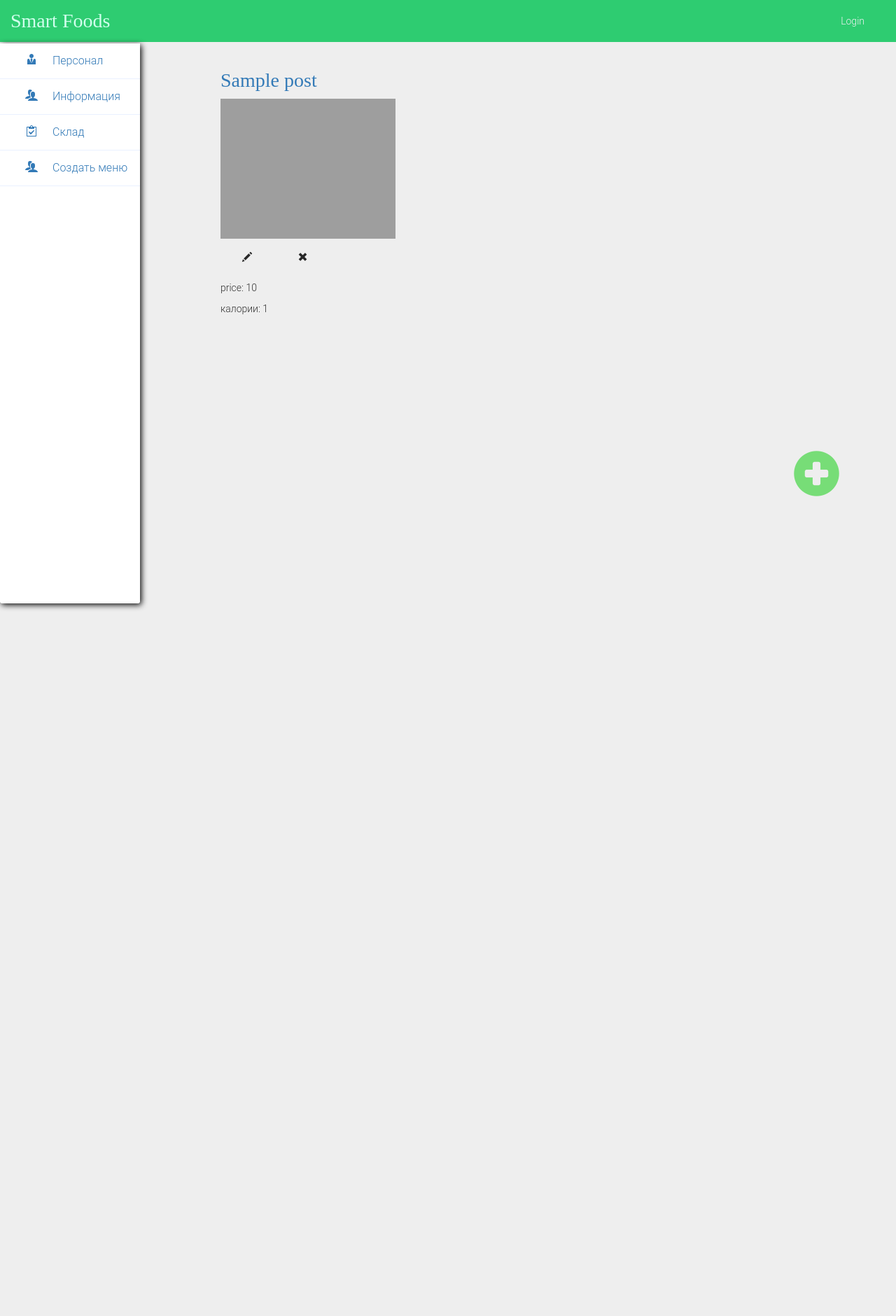
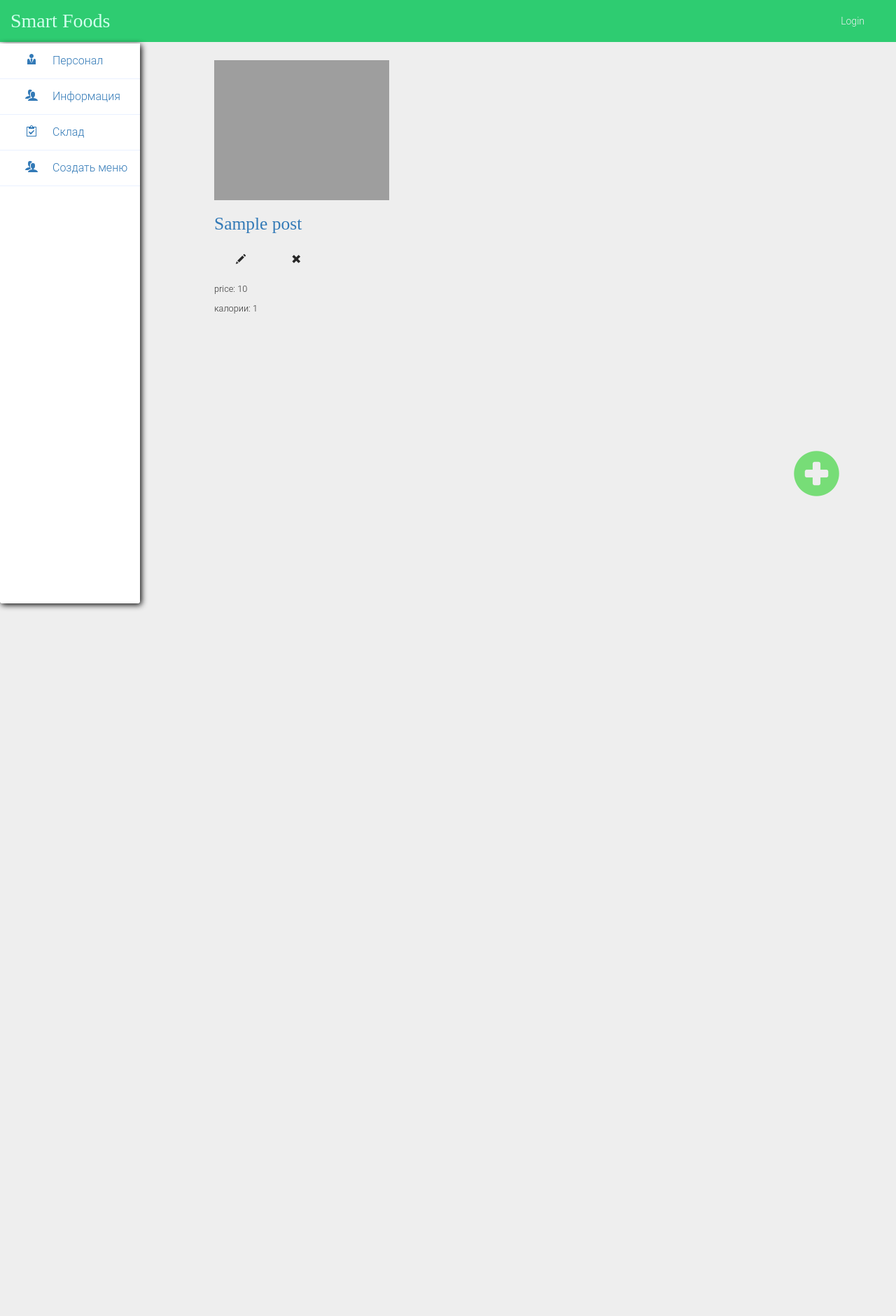
Before and after one commit to Alicegaz/SmartCanteen, a Django app: page /dish/ in a window 1280 px wide. Shown: the whole page at 70% size. Run offline with Django 3.2, Linux system fonts and the light colour scheme; tables that the repository leaves empty hold one stand-in row (values such as "Sample post"); parts of the project's set-up code (start-up, migrations or seed data) failed here and were passed over; some libraries are stand-ins or nearby versions; grey boxes are pictures that could not be loaded.

Commit message:
dishes_list fixed posts display todo: apply to post_list

```diff
--- a/blog/templates/blog_templates/dishes_list.html
+++ b/blog/templates/blog_templates/dishes_list.html
@@ -247,6 +247,24 @@ background-color: #eaf0ff;
     max-width: 100%;
     min-width: 810px;
 }
+               .col-xs-12.col-sm-6.col-md-4.col-l{
+                   border-top:1px solid #eee;
+    display: -moz-inline-stack; /* для FF ниже 3  */
+    display:inline-block;
+    font-size:91%;
+    /*margin: 0 24px 20px 0;
+    **/
+    min-height:178px;
+    vertical-align:text-top;
+    border:1px solid #eee;
+
+    /* уголки, ля-ля-ля */
+
+    padding: 5px 5px 0;
+    zoom:1; /* обычный layout fix для ИЕ6 */
+    *display:inline; /* для ИЕ 6, 7 */
+               }
+
                                         </style>
         <title>Django Girls blog</title>
           {% include 'stylesheets.html' %}
@@ -285,23 +303,19 @@ background-color: #eaf0ff;
 </div>
        <div class="page-container">
        {#  <div class="col-md-8"> #}
-
-
             {% for post in posts %}
                 {# <div class="col-md-8">  #}
-                <div id="image-{{post.id}}" class="col-xs-12 col-sm-6 col-md-4 col-lg-4">
+                <div id="image-{{post.id}}" class="col-xs-12 col-sm-6 col-md-4 col-l">
                     <div class="date">
                          {% if post.published_date %}
                               <p>published: {{ post.published_date }}</p>
                         {% endif %}
                      </div>
-
-
-                    <h2><a href="{% url 'post_detail' pk=post.pk %}">{{ post.title }}</a>
-                         </h2>
                         {% if post.image %}
                         <a href="{% url 'post_detail' pk=post.pk %}"> <img src="/{{post.image.url}}" height="200" width="250" float="left"/> </a>
                        {% endif %}
+                <h2><a href="{% url 'post_detail' pk=post.pk %}">{{ post.title }}</a>
+                         </h2>
                 <p>
                     <a class="btn btn-default" href="{% url 'post_edit' pk=post.pk %}"><span class="glyphicon glyphicon-pencil"></span></a>
 
```
